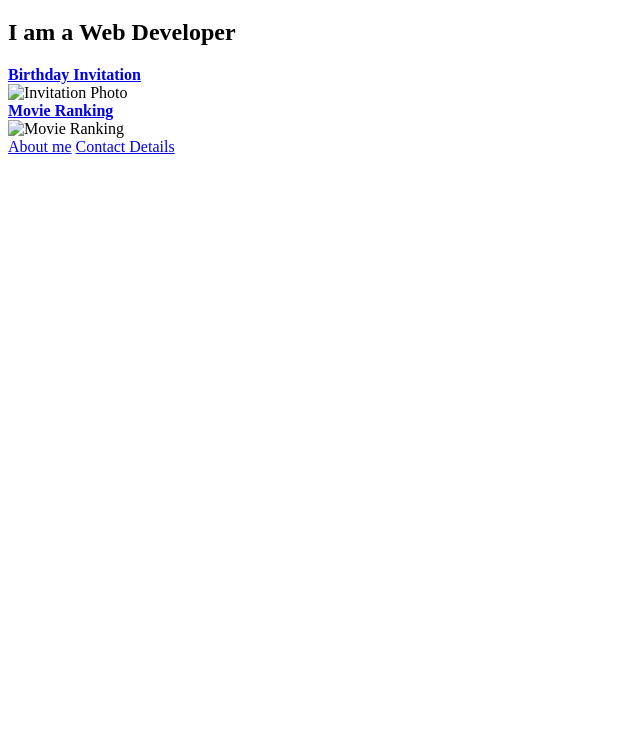
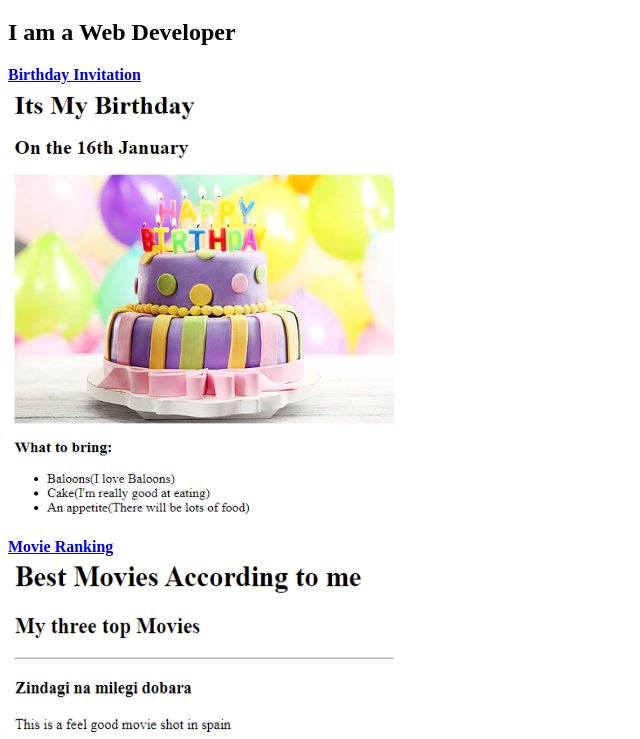
Before and after one commit to supriyaptl13/html_portfolio, a plain HTML site: page index.html in a window 1280 px wide. Shown: the part 61-800 px from the top of the page, without its empty margins (0-640 px from the left). Drawn offline with Linux system fonts and the light colour scheme.

Commit message:
Update index.html for relative paths

```diff
--- a/index.html
+++ b/index.html
@@ -10,10 +10,10 @@
     <h1>Supriya's Portfolio</h1>
     <h2>I am a Web Developer</h2>
     <b><a href="./public/birthday_invite.html">Birthday Invitation</a> </b> <br>
-    <img src="../4.3 HTML Porfolio Project/assets/images/BirthdayInvite.png" alt="Invitation Photo"  width="400" height="450"  > <br>
+    <img src="./assets/images/BirthdayInvite.png" alt="Invitation Photo"  width="400" height="450"  > <br>
 
     <b> <a href="./public/movie_ranking.html">Movie Ranking</a> </b> <br>
-    <img src="../4.3 HTML Porfolio Project/assets/images/MovieRanking.png" alt="Movie Ranking" width="400" height="350"> <br>
+    <img src="./assets/images/MovieRanking.png" alt="Movie Ranking" width="400" height="350"> <br>
 
     <a href="./public/about.html">About me</a>
     <a href="./public/contact.html">Contact Details</a>
```
